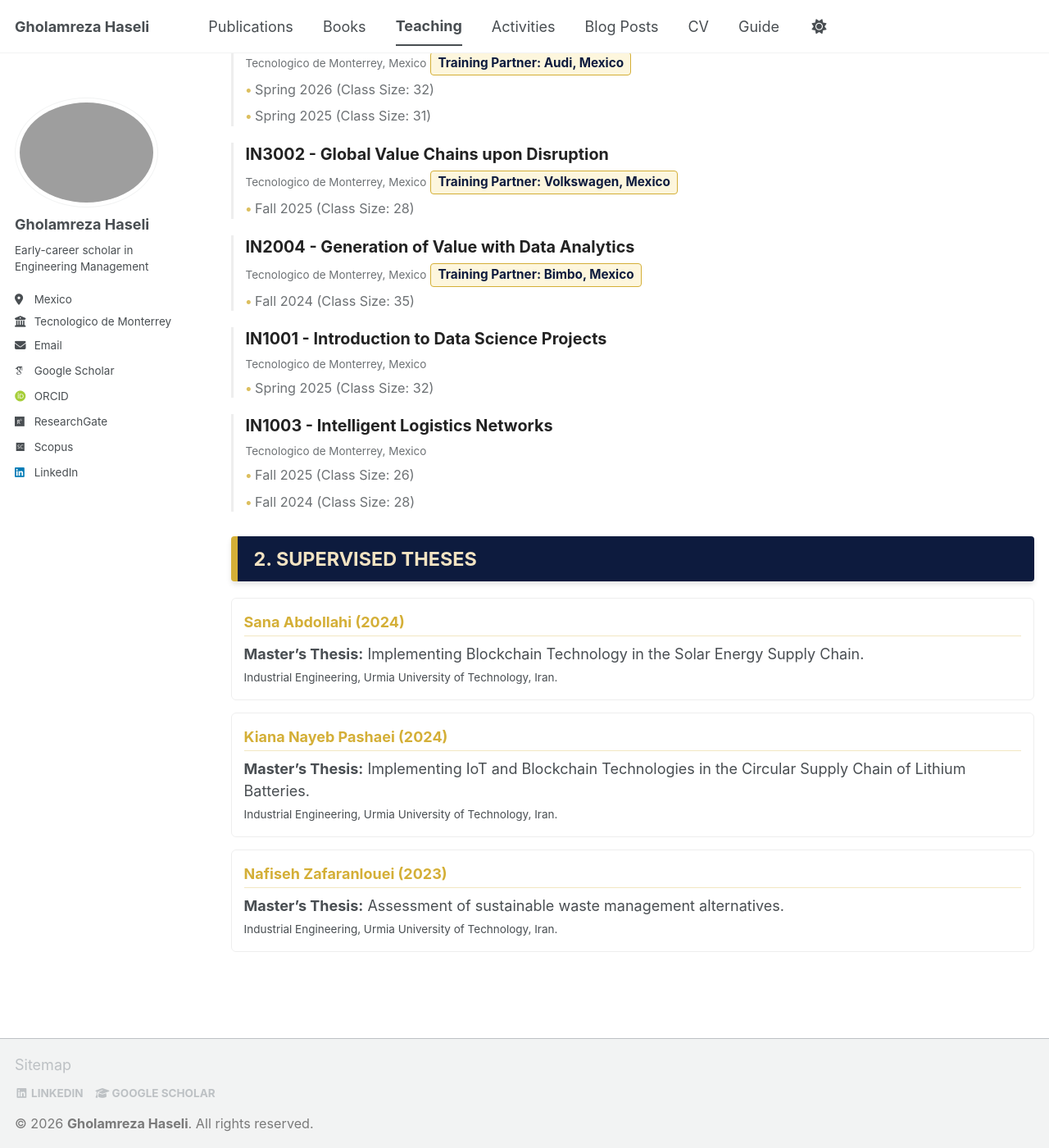
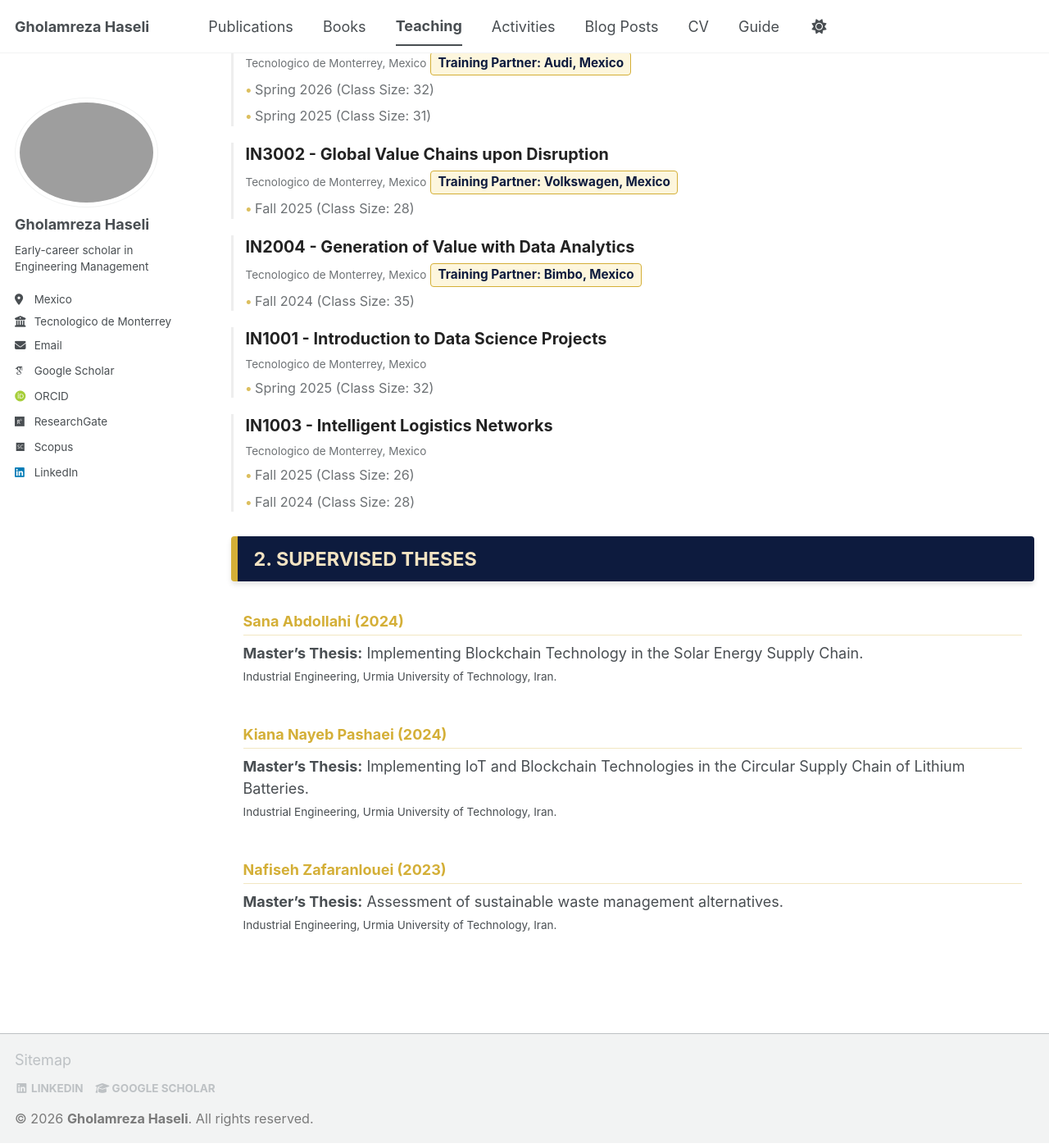
Before and after one commit to Gholamreza-Haseli/Gholamreza-Haseli.github.io, a Jekyll site: the page built from _pages/teaching.html, in a window 1280 px wide and 1400 px high, scrolled down 881 px. Shown: the whole window at 82% size. Built offline with Jekyll 4.4.1, drawn with Linux system fonts in a browser that asks for light colours; some web fonts are replaced; a script bundle is joined from its source files by our own code; library files that are not in the unit come from our copies.

Commit message:
Update teaching.html

```diff
--- a/_pages/teaching.html
+++ b/_pages/teaching.html
@@ -83,7 +83,7 @@ author_profile: true
 
   /* بخش پایان‌نامه‌ها - استفاده از متغیر سیستمی برای پس‌زمینه */
   .thesis-card {
-    border: 1px solid var(--border-color, #eee);
+
     padding: 15px;
     border-radius: 6px;
     margin-bottom: 15px;
```
